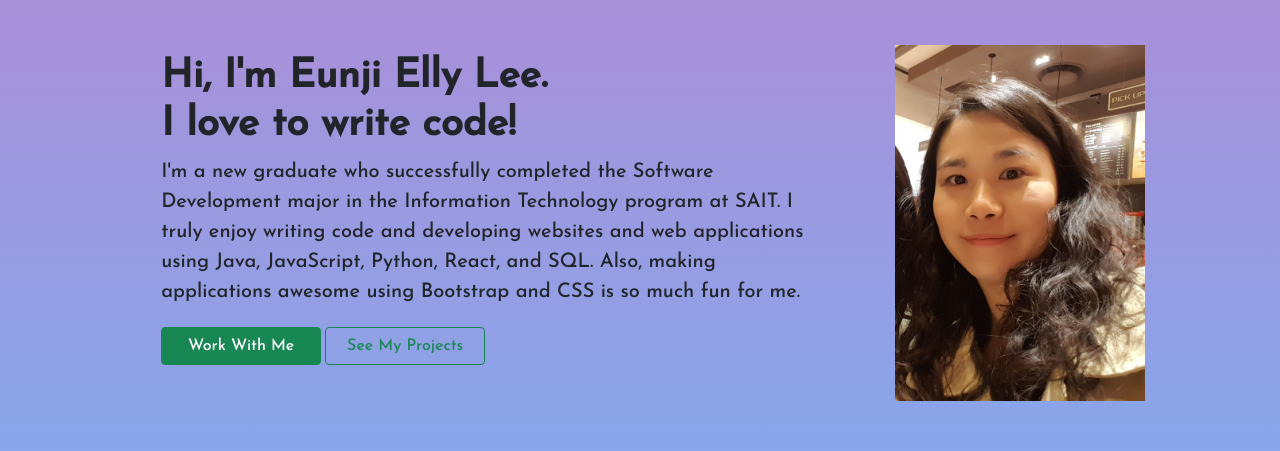
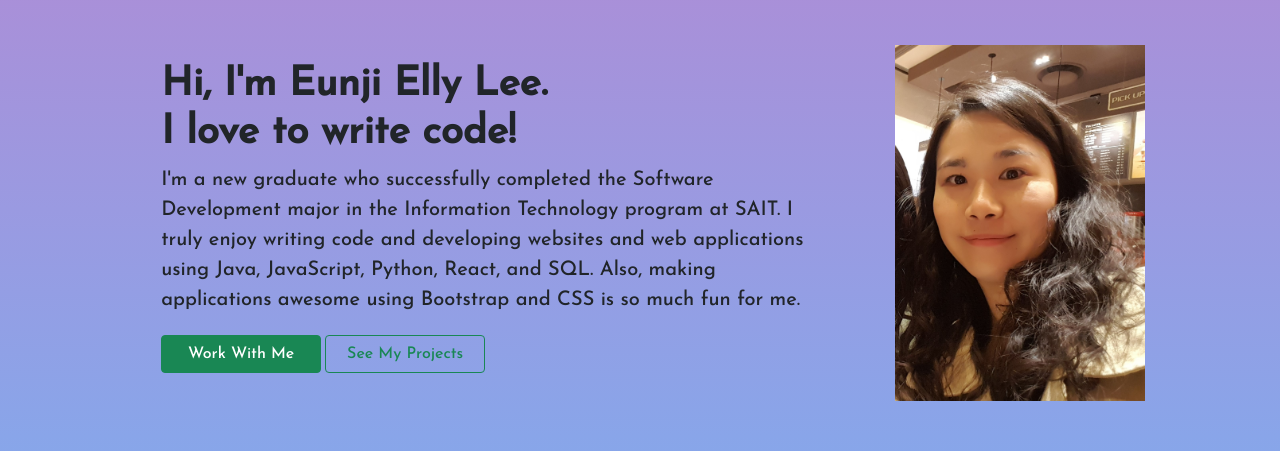
Before and after one commit to Eunji-Elly-Lee/Portfolio, a JavaScript app: page / in a window 1280 px wide. Shown: the top 451 px of the page. Built offline with nearby package versions, Linux system fonts and the light colour scheme; the HTML template or start-up script is replaced by a standard one.

Commit message:
Update About.js

```diff
--- a/src/components/About.js
+++ b/src/components/About.js
@@ -6,7 +6,7 @@ function About() {
     <section id="about">
       <Container>
         <Row>
-          <Col md="8" className="profile pt-2">
+          <Col md="8" className="profile pt-2 pt-xl-3">
             <h1>
               Hi, I'm Eunji Elly Lee.
               <br />
```
